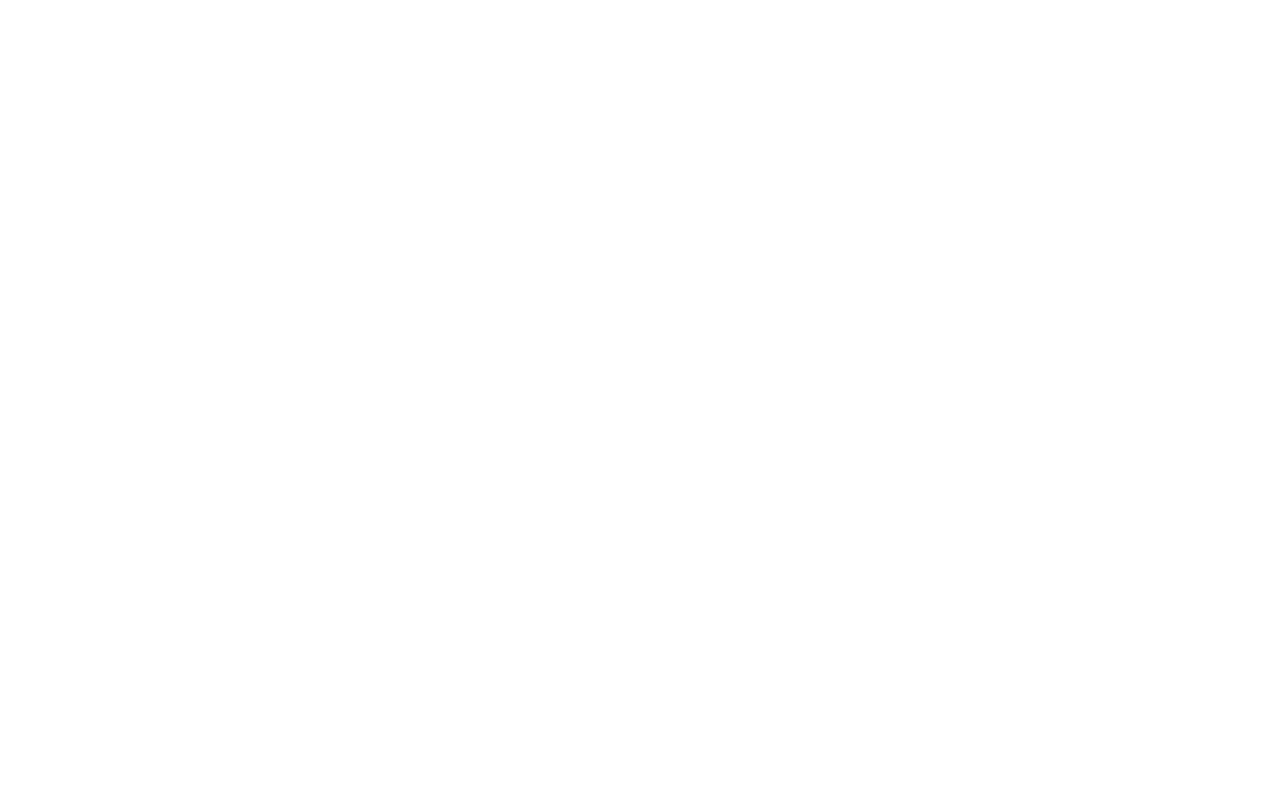
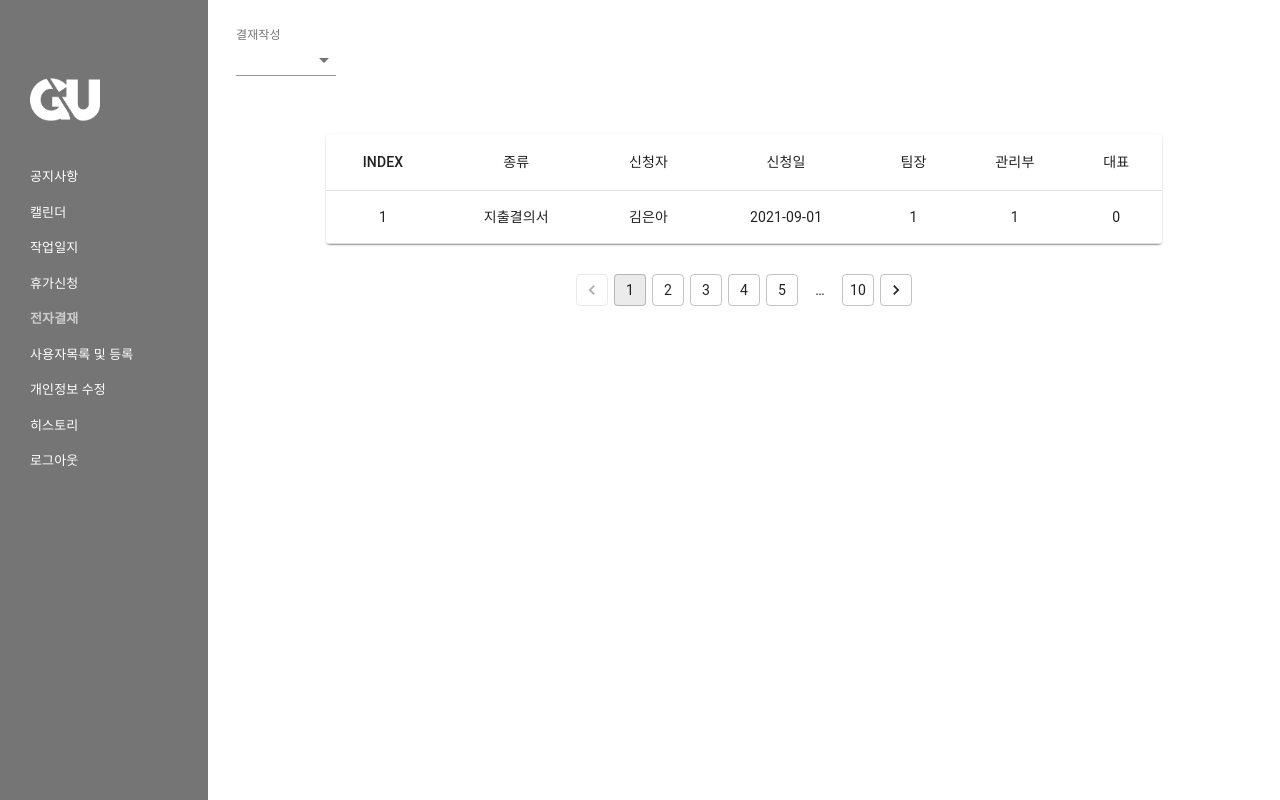
Before and after one commit to eunah3693/p_managementReact, a React (Create React App) app: page /pay in a window 1280 px wide. Built offline with nearby package versions, Linux system fonts and the light colour scheme.

Commit message:
전자결재 작성

```diff
--- a/src/App.js
+++ b/src/App.js
@@ -8,6 +8,7 @@
 import WorkDiary from './pages/WorkDiary';
 import OffList from './pages/OffList';
 import OffDetail from './pages/OffDetail';
+import PayList from './pages/PayList';
 
 function App() {
   return (
@@ -18,6 +19,7 @@
         <Route path="/diary" component={WorkDiary} />
         <Route path="/off" component={OffList} />
         <Route path="/offDetail" component={OffDetail} />
+        <Route path="/pay" component={PayList} />
         <Route path="/" component={Login} exact/>
     </div>
   );
--- a/src/component/Nav.js
+++ b/src/component/Nav.js
@@ -51,7 +51,7 @@
         {"name":"캘린더","link":"/calendar"},
         {"name":"작업일지","link":"/diary"},
         {"name":"휴가신청","link":"/off"},
-        {"name":"전자결재","link":""},
+        {"name":"전자결재","link":"/pay"},
         {"name":"사용자목록 및 등록","link":""},
         {"name":"개인정보 수정","link":""},
         {"name":"히스토리","link":""},
--- a/src/component/TableLoop.js
+++ b/src/component/TableLoop.js
@@ -51,21 +51,13 @@
                         </TableRow>
                     </TableHead>
                     <TableBody>
-                    {data.map((val,idx) => (
-                            <TableRow key={idx}>
-                                    <TableCell className={classes.firstColumn} component="th" scope="row">{idx+1}</TableCell>
-                                    <TableCell align="center">{val.worker}</TableCell>
-                                    <TableCell align="center">
-                                        <Link to={"/"+link+"/"+idx}  className={classes.tableLink}>{val.duration}</Link>
-                                    </TableCell>
-                                    <TableCell align="center">{val.offType}</TableCell>
-                                    <TableCell align="center">{val.offName}</TableCell>
-                                    <TableCell align="center">{val.phone}</TableCell>
-                                    <TableCell align="center">{val.applyDate}</TableCell>
-                                    <TableCell align="center">{val.approve1}</TableCell>
-                                    <TableCell align="center">{val.approve2}</TableCell>
-                            </TableRow>
-                    ))}
+                        <TableRow>
+                            {data.map((val,idx) => (
+                                Object.values(val).map((items,idx) => (
+                                    <TableCell align="center">{items}</TableCell>
+                                ))
+                            ))}
+                        </TableRow>
                     </TableBody>
                 </Table>
             </TableContainer>
--- /dev/null
+++ b/src/pages/PayList.js
@@ -0,0 +1,96 @@
+import React, { Component } from 'react';
+import Nav from '../component/Nav';
+import SelectBox from '../component/SelectBox';
+import { makeStyles } from '@material-ui/core/styles';
+import { Link } from "react-router-dom";
+import Card from '@material-ui/core/Card';
+import Button from '@material-ui/core/Button';
+import TableLoop from '../component/TableLoop';
+import WorkerInfo from './WorkerInfo';
+import HolidayInfo from './HolidayInfo';
+
+const useStyles = makeStyles((theme) => ({
+    layout:{
+        display:"flex",
+        "& a":{
+            textDecoration:"none"
+        }
+    },
+    content:{
+        width:"100%",
+        padding:"20px 20px",
+    },
+    sortingWrap:{
+        width:"90%",
+        display:"flex",
+    },
+    sortingBox:{
+        width:"22%",
+        padding:"20px",
+        marginBottom:"10px",
+        display:"flex",
+        "& .MuiInput-underline:after":{
+            borderBottom:"1px solid rgba(0, 0, 0, 0.42)"
+        },
+        "& .MuiFormLabel-root.Mui-focused":{
+            color:"rgba(0, 0, 0, 0.42)"
+        },
+        "& .MuiListItem-button":{
+            backgroundColor:"#fff"
+        }
+    },
+    tableBox:{
+        width:"100%",
+        display:"flex",
+        justifyContent:"center",
+        "& >div":{
+            width:"90%",
+            display:"flex",
+            flexDirection:"column",
+            alignItems:"center",
+        }
+    }
+}));
+
+let dataTitle=["INDEX","종류","신청자","신청일","팀장","관리부","대표"];
+let data=[
+    {
+        "index":1,
+        "type":"지출결의서",
+        "writer":"김은아",
+        "applyDate":"2021-09-01",
+        "approve1":1,
+        "approve2":1,
+        "approve3":0,
+    }
+];
+
+
+function PayList(){
+    const classes = useStyles();
+    const year=[2020,2021,2022];
+    const month=[1,2,3,4,5,6,7,8,9,10,11,12];
+    const [option, setOption] = React.useState([0,0]); //년도, 월 selectbox
+    const changeSelect = (event,idx) => {
+        // option[idx]=event.target.value;
+        // setOption(option);
+        setOption(option);
+    };
+    console.log(option)
+    return (
+        <div className={classes.layout}>
+          <Nav nameOn="전자결재"></Nav>
+          <div className={classes.content}>
+                <div className={classes.sortingWrap}>
+                    <SelectBox width="100px" label="결재작성" selectData={year} option={option[0]} changeSelect={(e)=>{changeSelect(e,0)}}></SelectBox>
+                </div>
+                <div className={classes.tableBox}>
+                    <TableLoop dataTitle={dataTitle} data={data} link="offDetail"></TableLoop>
+                </div>
+          </div>
+        </div>
+    );
+
+}
+
+export default PayList;
```
